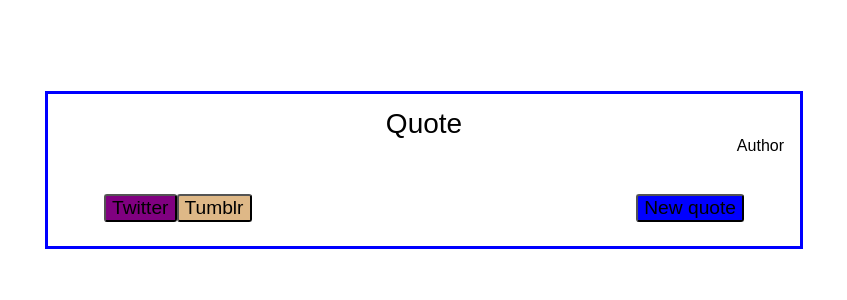
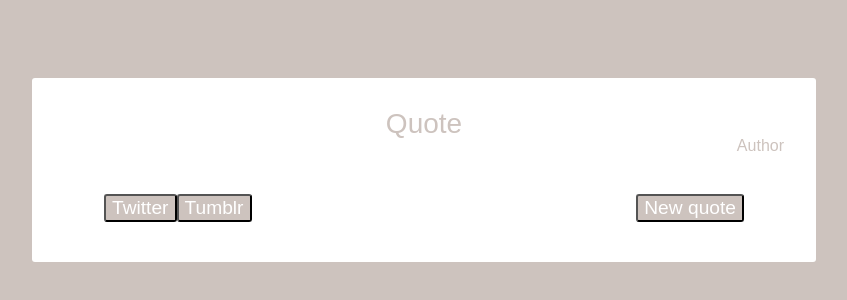
Before and after one commit to efgeorge/quote-machine, a React (Create React App) app: page / in a window 1280 px wide. Shown: the part 230-530 px from the top of the page, without its empty margins (216-1063 px from the left). Built offline with nearby package versions, Linux system fonts and the light colour scheme.

Commit message:
UI styling done

```diff
--- a/src/App.scss
+++ b/src/App.scss
@@ -1,3 +1,5 @@
+@import 'styles/variables';
+
 html, body, div, span, applet, object, iframe,
 h1, h2, h3, h4, h5, h6, p, blockquote, pre,
 a, abbr, acronym, address, big, cite, code,
@@ -25,11 +27,19 @@ footer, header, hgroup, menu, nav, section {
 }
 body {
   display: flex;
-	line-height: 1;
+  line-height: 1;
   justify-content: center;
   align-items: center;
   height: 100vh;
   font-family: 'Raleway', sans-serif;
+  background-color: $color;
+  color: $color;
+
+  button {
+	background-color: $color;
+	color: #fff;
+
+  }
 }
 ol, ul {
 	list-style: none;
--- a/src/styles/Button.scss
+++ b/src/styles/Button.scss
@@ -1,18 +1,15 @@
 #new-quote {
     border-radius: 3px;
-    background-color: blue;
     font-size: 1.2rem;
     margin-left: auto;
 }
 
 #tweet-quote {
     border-radius: 3px;
-    background-color: purple;
     font-size: 1.2rem;
 }
 
 #tumblr-quote {
     border-radius: 3px;
-    background-color: burlywood;
     font-size: 1.2rem;
 }
--- a/src/styles/QuoteBox.scss
+++ b/src/styles/QuoteBox.scss
@@ -1,5 +1,7 @@
 #quote-box {
     border-radius: 3px;
+    background-color: #fff;
+    padding: 2rem;
 }
     #quote-text {
         text-align: center;
--- a/src/styles/Wrapper.scss
+++ b/src/styles/Wrapper.scss
@@ -1,7 +1,5 @@
 #wrapper {
     position: relative;
     display: block;
-    border: 3px solid blue;
-    padding: 1rem;
     text-align: center;
 }
--- /dev/null
+++ b/src/styles/_variables.scss
@@ -0,0 +1,5 @@
+// @mixin random-bgr($color) {
+//     #{$color}: rgb(random(255), random(255), random(255));
+// }
+
+$color: rgb(random(255), random(255), random(255));
```
